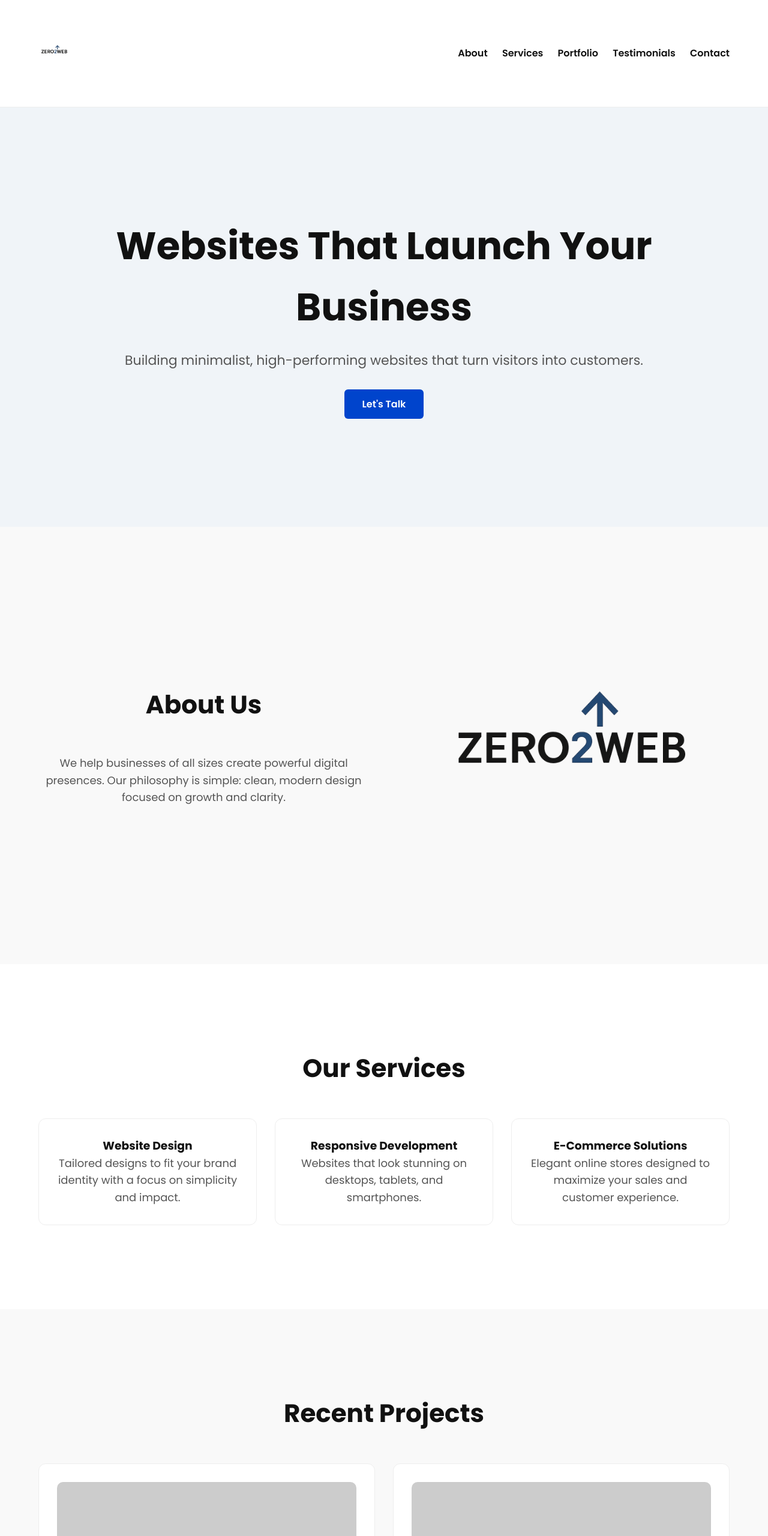
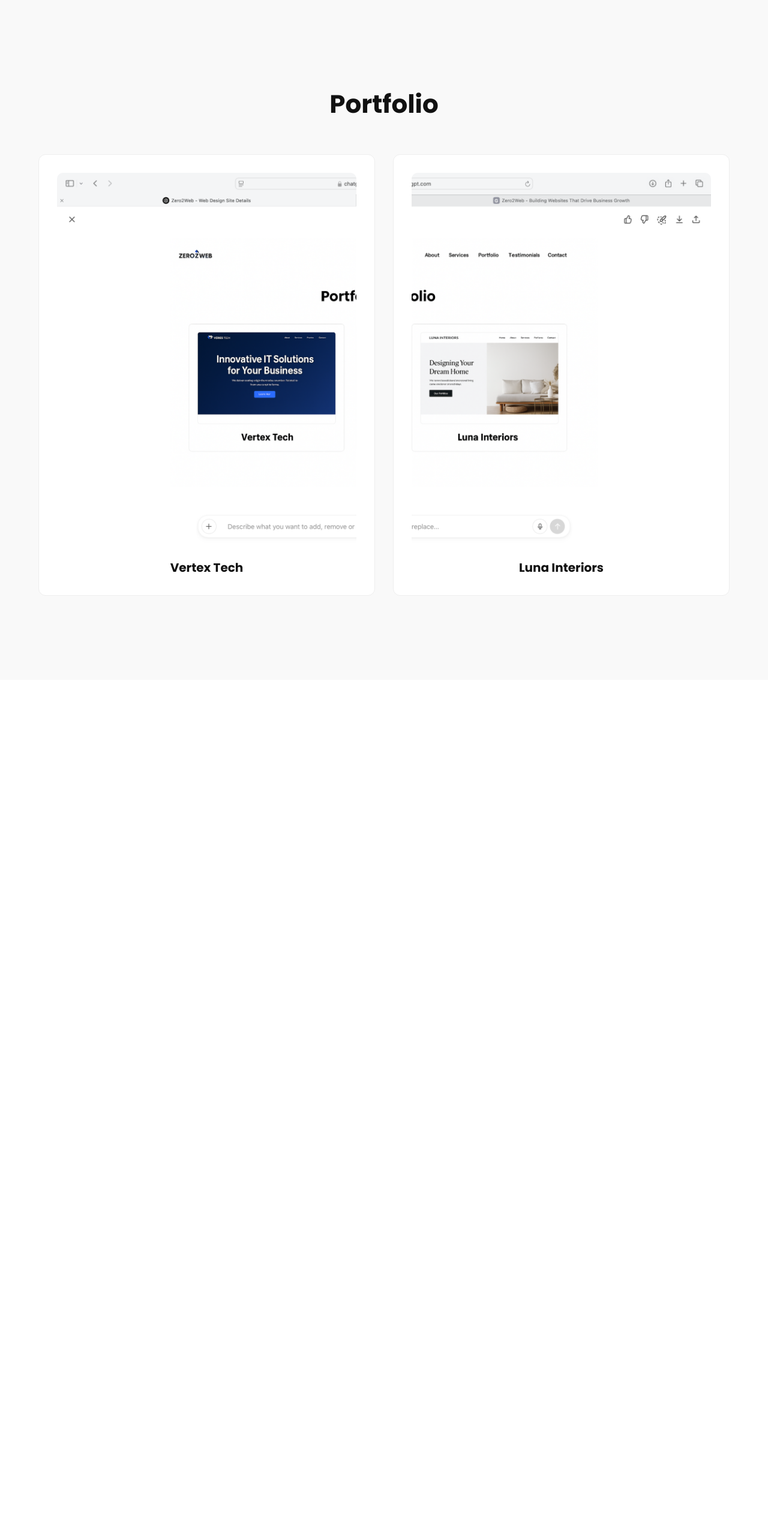
Before and after one commit to Zero2Web/zero2website, a plain HTML site: page index.html in a window 1280 px wide. Shown: the top 2560 px of the page at 60% size. After the commit the page ends 1133 px from the top, so only its background shows below. Drawn offline with Linux system fonts and the light colour scheme; placeholder pictures from the web are drawn by us.

Commit message:
Add files via upload

```diff
--- a/index.html
+++ b/index.html
@@ -1,122 +1,27 @@
 <!DOCTYPE html>
 <html lang="en">
 <head>
-  <meta charset="UTF-8">
-  <meta name="viewport" content="width=device-width, initial-scale=1.0">
-  <title>Zero2Web - Building Websites That Drive Business Growth</title>
-  <link href="https://fonts.googleapis.com/css2?family=Poppins:wght@400;600;700&display=swap" rel="stylesheet">
-  <link rel="stylesheet" href="styles.css">
+  <meta charset="UTF-8" />
+  <meta name="viewport" content="width=device-width, initial-scale=1.0" />
+  <title>Zero2Web - Portfolio</title>
+  <link href="https://fonts.googleapis.com/css2?family=Poppins:wght@400;600;700&display=swap" rel="stylesheet" />
+  <link rel="stylesheet" href="styles.css" />
 </head>
 <body>
-
-<header>
-  <div class="container nav">
-    <div class="logo">
-      <img src="Zero2Web_Logo.png" alt="Zero2Web Logo">
-    </div>
-    <nav>
-      <a href="#about">About</a>
-      <a href="#services">Services</a>
-      <a href="#portfolio">Portfolio</a>
-      <a href="#testimonials">Testimonials</a>
-      <a href="#contact">Contact</a>
-    </nav>
-  </div>
-</header>
-
-<section class="hero">
-  <div class="container">
-    <h1>Websites That Launch Your Business</h1>
-    <p>Building minimalist, high-performing websites that turn visitors into customers.</p>
-    <a href="#contact" class="btn">Let's Talk</a>
-  </div>
-</section>
-
-<section id="about" class="section light-bg">
-  <div class="container split">
-    <div class="text">
-      <h2>About Us</h2>
-      <p>We help businesses of all sizes create powerful digital presences. Our philosophy is simple: clean, modern design focused on growth and clarity.</p>
-    </div>
-    <div class="image">
-      <img src="Zero2Web_Logo.png" alt="About Zero2Web">
-    </div>
-  </div>
-</section>
-
-<section id="services" class="section">
-  <div class="container">
-    <h2>Our Services</h2>
-    <div class="grid">
-      <div class="card">
-        <h3>Website Design</h3>
-        <p>Tailored designs to fit your brand identity with a focus on simplicity and impact.</p>
-      </div>
-      <div class="card">
-        <h3>Responsive Development</h3>
-        <p>Websites that look stunning on desktops, tablets, and smartphones.</p>
-      </div>
-      <div class="card">
-        <h3>E-Commerce Solutions</h3>
-        <p>Elegant online stores designed to maximize your sales and customer experience.</p>
-      </div>
-    </div>
-  </div>
-</section>
-
   <section id="portfolio" class="section light-bg">
     <div class="container">
-    <h2>Recent Projects</h2>
+      <h2>Portfolio</h2>
       <div class="grid">
         <div class="portfolio-item">
-        <img src="https://via.placeholder.com/400x250" alt="Vertex Tech">
+          <img src="vertex-tech.png" alt="Vertex Tech" />
           <h4>Vertex Tech</h4>
         </div>
         <div class="portfolio-item">
-        <img src="https://via.placeholder.com/400x250" alt="Luna Interiors">
+          <img src="luna-interiors.png" alt="Luna Interiors" />
           <h4>Luna Interiors</h4>
         </div>
       </div>
     </div>
   </section>
-
-<section id="testimonials" class="section">
-  <div class="container">
-    <h2>What Our Clients Say</h2>
-    <div class="grid">
-      <div class="testimonial">
-        <p>"Zero2Web made launching my business online simple and stress-free. Highly recommended!"</p>
-      </div>
-      <div class="testimonial">
-        <p>"Clean designs, excellent communication, and real results. Couldn't ask for better."</p>
-      </div>
-    </div>
-  </div>
-</section>
-
-<section id="contact" class="section light-bg">
-  <div class="container">
-    <h2>Let's Work Together</h2>
-    <p>Email: <a href="mailto:Zero2Web@outlook.com">Zero2Web@outlook.com</a> | Phone: <a href="tel:+447306100251">+44 7306 100251</a></p>
-  </div>
-</section>
-
-<footer>
-  <div class="container">
-    <p>&copy; 2025 Zero2Web. All Rights Reserved.</p>
-  </div>
-</footer>
-
-<script>
-const links = document.querySelectorAll('nav a');
-links.forEach(link => {
-  link.addEventListener('click', (e) => {
-    e.preventDefault();
-    const href = link.getAttribute('href');
-    document.querySelector(href).scrollIntoView({ behavior: 'smooth' });
-  });
-});
-</script>
-
 </body>
 </html>
```
Lines whose indentation alone changed are shown as unchanged.
